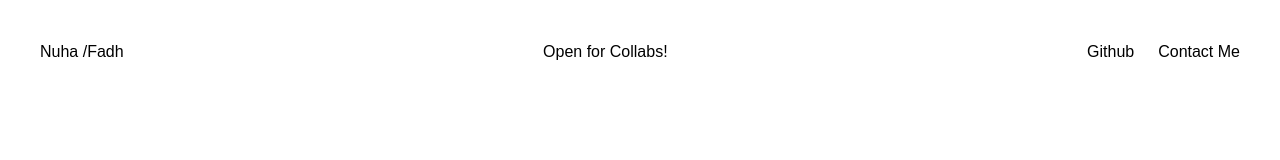
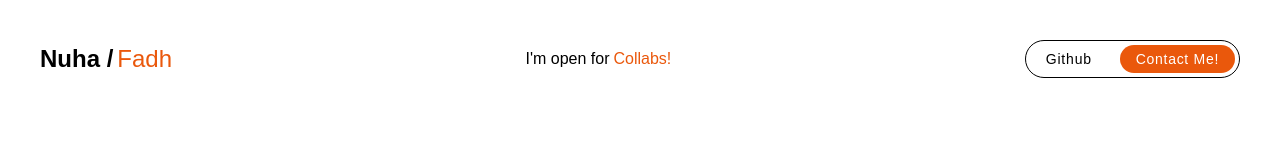
Before and after one commit to nuhafadh/personalweb, a website built with Vite: page index.html in a window 1280 px wide. Built offline with nearby package versions, Linux system fonts and the light colour scheme; a web font is replaced by a local one.

Commit message:
header selesai

```diff
--- a/index.html
+++ b/index.html
@@ -2,23 +2,24 @@
 <html lang="en">
   <head>
     <meta charset="UTF-8" />
-    <link rel="icon" type="image/svg+xml" href="/vite.svg" />
+    <link rel="icon" type="image/svg+xml" href="#" />
     <link rel="stylesheet" href="src/css/global.css">
     <meta name="viewport" content="width=device-width, initial-scale=1.0" />
-    <title>Vite App</title>
+    <title>Nuha Fadh</title>
   </head>
   <body>
-    <header class="flex justify-between p-10 w-screen" >
+    <header class="inline-flex items-center justify-between p-10 w-screen px-auto" >
       <div class="flex">
-        <div>Nuha /</div>
-        <div> Fadh</div>
+        <div class="text-2xl font-bold">Nuha /</div>
+        <div class="text-2xl text-orange-600 pl-1">Fadh</div>
       </div>
-      <div>
-        Open for Collabs!
+      <div class="inline-flex items-center">
+        <div class="align-middle">I'm open for</div>
+        <div class="pl-1 text-orange-600">Collabs!</div>
       </div>
-      <div class="flex justify-between gap-6">
-        <div>Github</div>
-        <div>Contact Me</div>
+      <div class="inline-flex items-center bg-clip-padding pl-2 pr-1 py-1 tracking-wider bg-transparent border-solid border-black border rounded-full gap-4">
+        <div class="text-sm bg-clip-padding py-1 px-3 bg-transparent border-transparent rounded-2xl hover:underline"><a href="https://github.com/nuhafadh">Github</a></div>
+        <div class="text-sm bg-clip-padding py-1 px-4 tracking-wider bg-orange-600 text-white border-transparent hover:underline rounded-2xl"><a href="mailto:saya@nuhafadh.com">Contact Me!</a></div>
       </div>
     </header>
 
```
Also changed, not shown: src/css/global.css.
